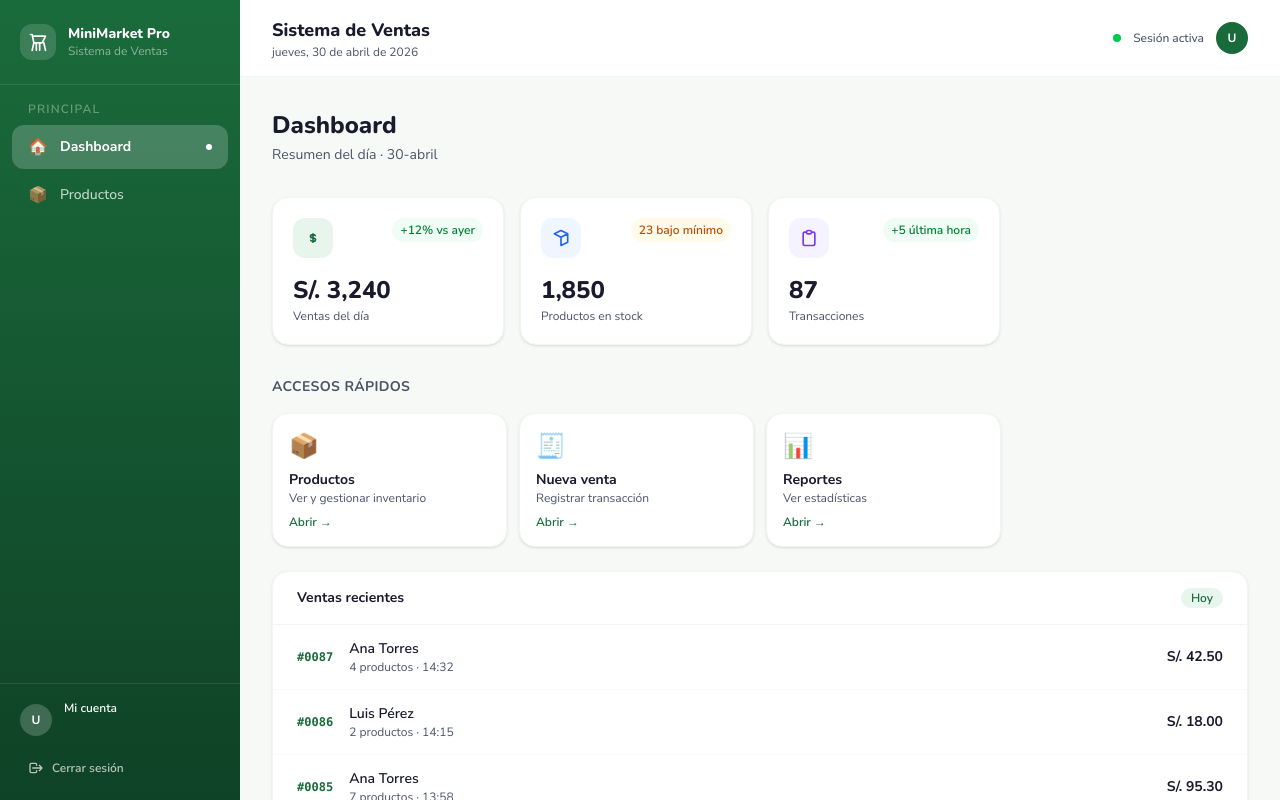
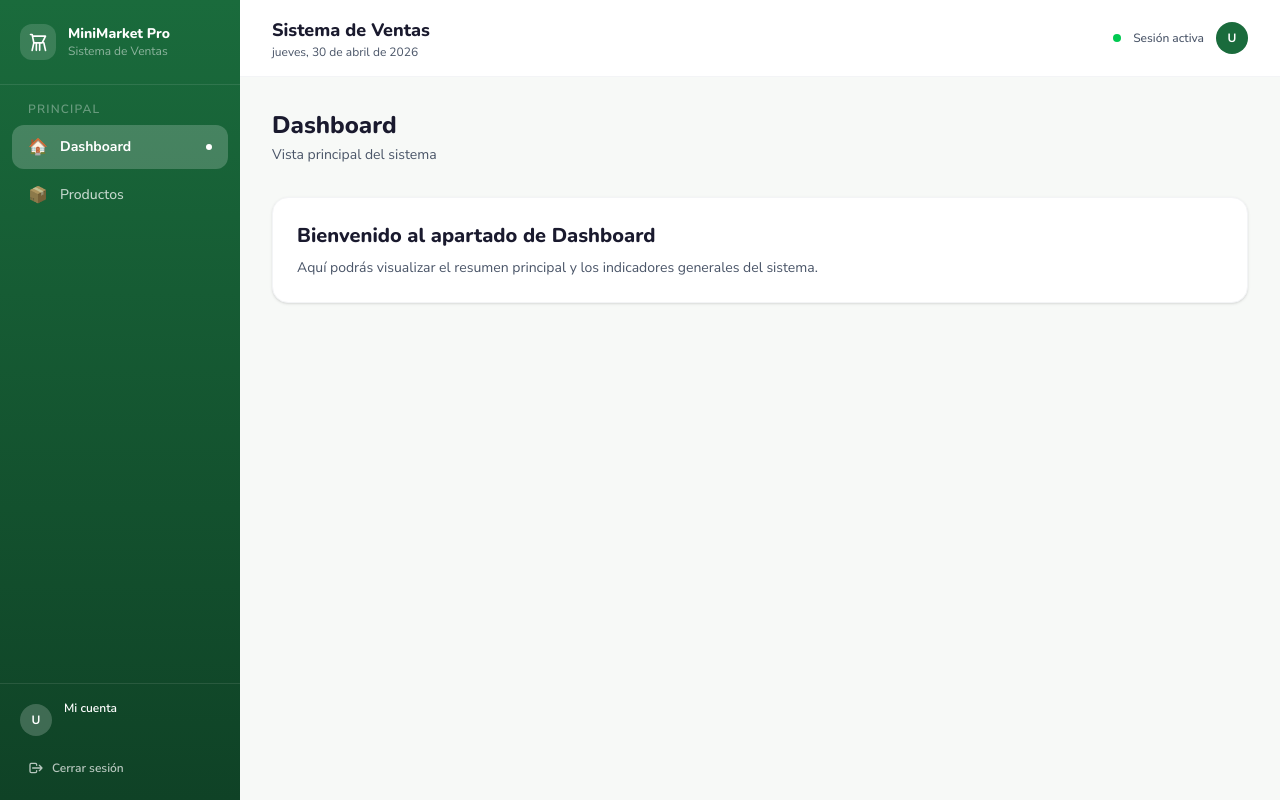
Before and after one commit to GestionMiniMarket/GestionD3ventasMiniMarket, a React app in the folder frontend/: page /dashboard in a window 1280 px wide. Built offline with nearby package versions, Linux system fonts and the light colour scheme; sample sign-in values are in the browser's storage; the HTML template or start-up script is replaced by a standard one.

Commit message:
Dashboard: se eliminan estadísticas y accesos rápidos, se simplifica la estructura y se actualiza el mensaje de bienvenida.

```diff
--- a/frontend/src/components/Dashboard.jsx
+++ b/frontend/src/components/Dashboard.jsx
@@ -1,165 +1,22 @@
 export default function Dashboard() {
-  const rol = localStorage.getItem("rol");
-
-  const stats = [
-    {
-      label: "Ventas del día",
-      value: "S/. 3,240",
-      change: "+12% vs ayer",
-      up: true,
-      icon: (
-        <svg className="w-5 h-5" fill="none" stroke="currentColor" strokeWidth="2" viewBox="0 0 24 24">
-          <path strokeLinecap="round" strokeLinejoin="round"
-            d="M12 8c-1.657 0-3 .895-3 2s1.343 2 3 2 3 .895 3 2-1.343 2-3 2m0-8c1.11 0 2.08.402 2.599 1M12 8V7m0 1v8m0 0v1m0-1c-1.11 0-2.08-.402-2.599-1"/>
-        </svg>
-      ),
-      color: "var(--green-brand)",
-      bg: "var(--green-pale)",
-    },
-    {
-      label: "Productos en stock",
-      value: "1,850",
-      change: "23 bajo mínimo",
-      up: false,
-      icon: (
-        <svg className="w-5 h-5" fill="none" stroke="currentColor" strokeWidth="2" viewBox="0 0 24 24">
-          <path strokeLinecap="round" strokeLinejoin="round"
-            d="M20 7l-8-4-8 4m16 0l-8 4m8-4v10l-8 4m0-10L4 7m8 4v10"/>
-        </svg>
-      ),
-      color: "#2563eb",
-      bg: "#eff6ff",
-    },
-    {
-      label: "Transacciones",
-      value: "87",
-      change: "+5 última hora",
-      up: true,
-      icon: (
-        <svg className="w-5 h-5" fill="none" stroke="currentColor" strokeWidth="2" viewBox="0 0 24 24">
-          <path strokeLinecap="round" strokeLinejoin="round"
-            d="M9 5H7a2 2 0 00-2 2v12a2 2 0 002 2h10a2 2 0 002-2V7a2 2 0 00-2-2h-2M9 5a2 2 0 002 2h2a2 2 0 002-2M9 5a2 2 0 012-2h2a2 2 0 012 2"/>
-        </svg>
-      ),
-      color: "#7c3aed",
-      bg: "#f5f3ff",
-    },
-    ...(rol === "Administrador"
-      ? [{
-          label: "Usuarios activos",
-          value: "12",
-          change: "3 roles distintos",
-          up: true,
-          icon: (
-            <svg className="w-5 h-5" fill="none" stroke="currentColor" strokeWidth="2" viewBox="0 0 24 24">
-              <path strokeLinecap="round" strokeLinejoin="round"
-                d="M17 20h5v-2a3 3 0 00-5.356-1.857M17 20H7m10 0v-2c0-.656-.126-1.283-.356-1.857M7 20H2v-2a3 3 0 015.356-1.857M7 20v-2c0-.656.126-1.283.356-1.857m0 0a5.002 5.002 0 019.288 0"/>
-            </svg>
-          ),
-          color: "#d97706",
-          bg: "#fffbeb",
-        }]
-      : []),
-  ];
-
-  const accesos = [
-    { href: "/productos", icon: "📦", title: "Productos", desc: "Ver y gestionar inventario" },
-    { href: "/cajero",    icon: "🧾", title: "Nueva venta", desc: "Registrar transacción" },
-    { href: "/supervisor",icon: "📊", title: "Reportes", desc: "Ver estadísticas" },
-    ...(rol === "Administrador"
-      ? [{ href: "/admin", icon: "⚙️", title: "Configuración", desc: "Administrar sistema" }]
-      : []),
-  ];
-
   return (
     <div>
-      {/* Encabezado de sección */}
       <div className="mb-8">
         <h2 className="text-2xl font-extrabold" style={{ fontFamily: "'Nunito', sans-serif", color: "var(--text-dark)" }}>
           Dashboard
         </h2>
         <p className="text-sm mt-1" style={{ color: "var(--text-mid)" }}>
-          Resumen del día · {new Date().toLocaleDateString("es-PE", { day: "2-digit", month: "long" })}
+          Vista principal del sistema
         </p>
       </div>
 
-      {/* Tarjetas de estadísticas */}
-      <div className="grid grid-cols-1 sm:grid-cols-2 xl:grid-cols-4 gap-4 mb-8">
-        {stats.map((s) => (
-          <div key={s.label} className="card p-5">
-            <div className="flex items-start justify-between mb-4">
-              <div
-                className="w-10 h-10 rounded-xl flex items-center justify-center"
-                style={{ background: s.bg, color: s.color }}
-              >
-                {s.icon}
-              </div>
-              <span
-                className={`text-xs font-semibold px-2 py-1 rounded-full ${
-                  s.up ? "bg-green-50 text-green-700" : "bg-amber-50 text-amber-700"
-                }`}
-              >
-                {s.change}
-              </span>
-            </div>
-            <p className="text-2xl font-extrabold" style={{ fontFamily: "'Nunito', sans-serif", color: "var(--text-dark)" }}>
-              {s.value}
-            </p>
-            <p className="text-xs mt-0.5" style={{ color: "var(--text-mid)" }}>{s.label}</p>
-          </div>
-        ))}
-      </div>
-
-      {/* Accesos rápidos */}
-      <div className="mb-6">
-        <h3 className="text-sm font-bold uppercase tracking-wide mb-4" style={{ color: "var(--text-mid)" }}>
-          Accesos rápidos
+      <div className="card p-6">
+        <h3 className="text-xl font-extrabold mb-2" style={{ fontFamily: "'Nunito', sans-serif" }}>
+          Bienvenido al apartado de Dashboard
         </h3>
-        <div className="grid grid-cols-2 lg:grid-cols-4 gap-3">
-          {accesos.map((a) => (
-            <a
-              key={a.href}
-              href={a.href}
-              className="card p-4 flex flex-col gap-2 hover:shadow-md hover:-translate-y-0.5 transition-all duration-150 group"
-            >
-              <span className="text-2xl">{a.icon}</span>
-              <div>
-                <p className="text-sm font-bold" style={{ color: "var(--text-dark)" }}>{a.title}</p>
-                <p className="text-xs" style={{ color: "var(--text-mid)" }}>{a.desc}</p>
-              </div>
-              <span className="text-xs font-semibold mt-auto" style={{ color: "var(--green-brand)" }}>
-                Abrir →
-              </span>
-            </a>
-          ))}
-        </div>
-      </div>
-
-      {/* Tabla de ventas recientes (placeholder) */}
-      <div className="card overflow-hidden">
-        <div className="px-6 py-4 border-b border-gray-100 flex items-center justify-between">
-          <h3 className="text-sm font-bold" style={{ fontFamily: "'Nunito', sans-serif" }}>
-            Ventas recientes
-          </h3>
-          <span className="badge badge-green">Hoy</span>
-        </div>
-        <div className="divide-y divide-gray-50">
-          {[
-            { id: "#0087", cajero: "Ana Torres",    total: "S/. 42.50", hora: "14:32", items: 4 },
-            { id: "#0086", cajero: "Luis Pérez",    total: "S/. 18.00", hora: "14:15", items: 2 },
-            { id: "#0085", cajero: "Ana Torres",    total: "S/. 95.30", hora: "13:58", items: 7 },
-            { id: "#0084", cajero: "Carlos Ruiz",   total: "S/. 12.00", hora: "13:41", items: 1 },
-          ].map((v) => (
-            <div key={v.id} className="px-6 py-3.5 flex items-center gap-4 hover:bg-gray-50 transition-colors">
-              <span className="text-xs font-mono font-bold" style={{ color: "var(--green-brand)" }}>{v.id}</span>
-              <div className="flex-1">
-                <p className="text-sm font-semibold" style={{ color: "var(--text-dark)" }}>{v.cajero}</p>
-                <p className="text-xs" style={{ color: "var(--text-mid)" }}>{v.items} productos · {v.hora}</p>
-              </div>
-              <span className="text-sm font-bold" style={{ color: "var(--text-dark)" }}>{v.total}</span>
-            </div>
-          ))}
-        </div>
+        <p className="text-sm" style={{ color: "var(--text-mid)" }}>
+          Aquí podrás visualizar el resumen principal y los indicadores generales del sistema.
+        </p>
       </div>
     </div>
   );
```
